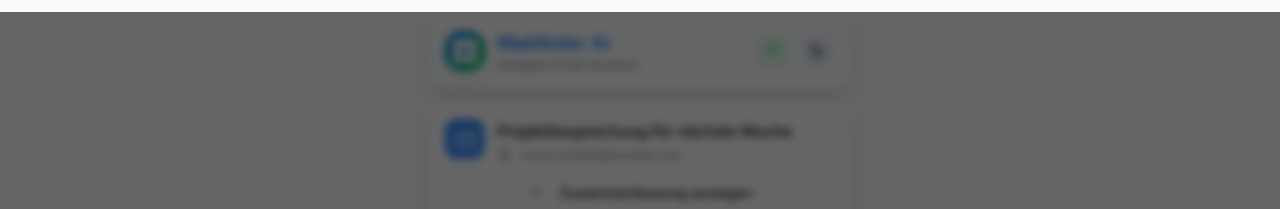
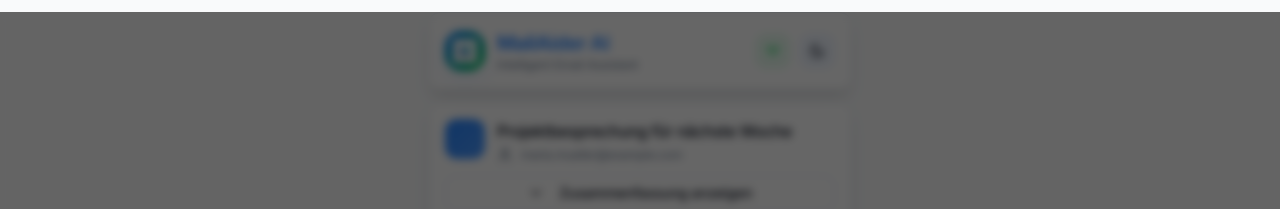
Before and after one commit to FlowEdgeSolutions/mailaider2.0_frontend, a React (Vite) app: page / in a window 1280 px wide. Shown: the top 209 px of the page. Built offline with nearby package versions, Linux system fonts and the light colour scheme.

Commit message:
Remove email icon
Remove the email icon from the email viewer component.

```diff
--- a/src/components/EmailViewer.tsx
+++ b/src/components/EmailViewer.tsx
@@ -20,8 +20,7 @@ export function EmailViewer({ emailData, showSummary, onToggleSummary, isLoading
   return (
     <div className="card-modern p-4 space-y-3 animate-slide-up" data-tutorial="email-viewer">
       <div className="flex items-start gap-3">
-        <div className="w-10 h-10 bg-gradient-primary rounded-xl flex items-center justify-center flex-shrink-0">
-          <Mail className="w-5 h-5 text-white" />
+        <div className="w-10 h-10 bg-gradient-primary rounded-xl flex-shrink-0">
         </div>
         <div className="flex-1 min-w-0">
           <h2 className="text-base font-ui text-foreground mb-1 truncate">{emailData.subject}</h2>
```
